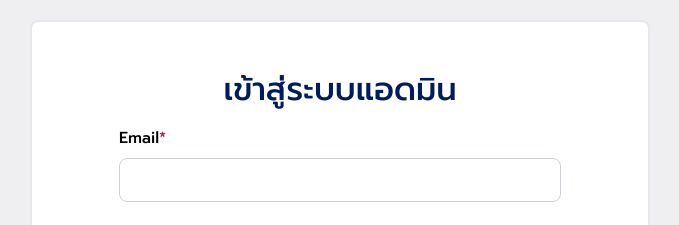
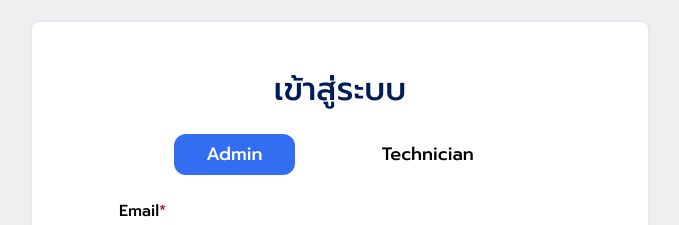
Before and after one commit to ploywutt/House-Service-Admin, a React (Vite) app: page / in a window 1280 px wide. Shown: the part 191-416 px from the top of the page, without its empty margins (300-979 px from the left). Built offline with nearby package versions, Linux system fonts and the light colour scheme; no server answers.

Commit message:
add: feature login admin and technician

```diff
--- a/src/hooks/useLogin.tsx
+++ b/src/hooks/useLogin.tsx
@@ -10,27 +10,45 @@ function useLogin() {
   const [isValid, setIsValid] = useState<boolean>(false);
   const [loading, setLoading] = useState<boolean>(false);
   const [isHaveEmail, setIsHaveEmail] = useState<boolean>(true)
+  const [role, SetRole] = useState<string>('Admin')
   const { setSession }: any = useProduct();
   const navigate = useNavigate();
 
   const handleSubmit = async (event: any) => {
     event.preventDefault();
+    if (role === 'Admin') {
       setLoading(true);
       try {
-      const result = await axios.get(`http://localhost:4000/v1/admin/login?email=${email}`)
+        const result = await axios.get(`http://localhost:4000/v1/admin/login?email=${email}&role=${role}`)
         if (result) {
           setIsHaveEmail(true)
           console.log(result)
-        login();
+          login('categories');
         }
       } catch (error) {
         setIsHaveEmail(false)
         console.error(error)
       }
       setLoading(false);
+
+    } else if (role === 'Technician') {
+      setLoading(true);
+      try {
+        const result = await axios.get(`http://localhost:4000/v1/admin/login?email=${email}&role=${role}`)
+        if (result) {
+          setIsHaveEmail(true)
+          console.log(result)
+          login('employee');
+        }
+      } catch (error) {
+        setIsHaveEmail(false)
+        console.error(error)
+      }
+      setLoading(false);
+    }
   };
 
-  async function login() {
+  async function login(path: string) {
     try {
       const { data, error } = await supabase.auth.signInWithPassword({
         email: email,
@@ -43,7 +61,7 @@ function useLogin() {
         localStorage.setItem('refresh', data.session.refresh_token);
         const isAuthenticated = Boolean(localStorage.getItem("session"));
         setSession(isAuthenticated)
-        navigate("/employee");
+        navigate(`/${path}`);
       } else {
         setIsValid(false);
         console.error(error);
@@ -64,6 +82,7 @@ function useLogin() {
     setIsValid,
     setIsHaveEmail,
     isHaveEmail,
+    role, SetRole,
   };
 }
 
--- a/src/pages/Login.tsx
+++ b/src/pages/Login.tsx
@@ -2,7 +2,7 @@ import { Button } from "@/components/ui/button";
 import { Label } from "@radix-ui/react-label";
 import { Input } from "@/components/ui/input";
 import { Loader2 } from "lucide-react";
-import { useEffect } from 'react'
+import { useEffect, useState } from 'react'
 
 import house from "../assets/house.png";
 import error from "../assets/error_icon.png";
@@ -20,8 +20,20 @@ function Login() {
     loading,
     setIsValid,
     setIsHaveEmail,
-    isHaveEmail
+    isHaveEmail,
+    role, SetRole
   } = useLogin();
+
+  const selected = "rounded-xl bg-blue-600 py-1.5 px-8 text-white"
+
+  function handleClick(role: string) {
+    if (role === 'Admin') {
+      SetRole('Admin')
+    } else {
+      SetRole("Technician")
+    }
+    console.log("Role: ", role)
+  }
 
   useEffect(() => {
     setIsHaveEmail(true)
@@ -36,8 +48,22 @@ function Login() {
       </div>
       <div className="max-w-[620px] mx-auto pt-12 pb-24 px-[87px] border-2 bottom-2 rounded-lg bg-white">
         <h1 className="text-[32px] font-medium text-blue-950 text-center mb-4">
-          เข้าสู่ระบบแอดมิน
+          เข้าสู่ระบบ
         </h1>
+        <div className="flex justify-evenly my-6 text-lg font-semibold">
+          <h4
+            className={`duration-300 hover:rounded-xl hover:bg-blue-600 py-1.5 px-8 hover:text-white hover:cursor-pointer ${role === "Admin" && selected}`}
+            onClick={() => { handleClick('Admin') }}
+          >
+            Admin
+          </h4>
+          <h4
+            className={`duration-300 hover:rounded-xl hover:bg-blue-600 py-1.5 px-8 hover:text-white hover:cursor-pointer ${role === "Technician" && selected}`}
+            onClick={() => { handleClick('Technician') }}
+          >
+            Technician
+          </h4>
+        </div>
         <form className="text-base font-medium" onSubmit={handleSubmit}>
           <div className="relative ">
             <Label htmlFor="email" className="block">
--- a/src/pages/PromotionDetail.tsx
+++ b/src/pages/PromotionDetail.tsx
@@ -11,7 +11,7 @@ function PromotionDetail() {
   const [trigger, setTrigger] = useState<boolean | null>(null)
 
   const {
-    currentPromotion, setCurrentPromotion
+    currentPromotion
   }: any = useProduct();
 
   const { getPromotionById } = usePromotion();
--- a/src/pages/ServiceDetail.tsx
+++ b/src/pages/ServiceDetail.tsx
@@ -10,10 +10,9 @@ function ServiceDetail() {
   const [trigger, setTrigger] = useState<boolean | null>(null)
 
   const {
-    loading, setLoading,
-    imagePath, setImagePath,
+    loading,
+    imagePath,
     newService,
-
   }: any = useProduct()
 
   const {
@@ -32,16 +31,11 @@ function ServiceDetail() {
 
   useEffect(() => {
     if (newService?.subServices) {
-      // ทำอะไรกับ newService.subServices เช่น map หรือแสดงข้อมูล
-      // console.log("แสดงส่วนย่อย", Array.isArray(newService.subServices));
       async function fectData() {
         await downloadFile()
       }
       fectData()
-
     }
-    // console.log("ค่าตั้งต้น ------", newService)
-    // console.log("เส่นทาง ----", imagePath)
   }, [newService])
 
 
--- a/src/pages/ServiceSearch.tsx
+++ b/src/pages/ServiceSearch.tsx
@@ -1,6 +1,6 @@
 import { useProduct } from '@/contexts/productsContext';
 import { useNavigate } from 'react-router-dom';
-import { useEffect } from 'react';
+import { useEffect, useState } from 'react';
 
 import Topbar_search from '@/components/Topbar/TopbarSearch';
 import { DragDropContext, Draggable, Droppable } from 'react-beautiful-dnd';
@@ -15,16 +15,14 @@ import useDateVal from '@/hooks/useDateVal';
 import useService from '@/hooks/useService';
 
 function ServiceSearch() {
-
-
+  const [trigger, setTrigger] = useState<boolean | null>(null)
   const navigate = useNavigate()
   const { getServices } = useService();
 
   const {
-    loading, setLoading,
+    loading,
     services, setServices,
-    searchService, setSearchService,
-
+    searchService,
   }: any = useProduct();
 
   const { formatDateTime } = useDateVal()
@@ -37,7 +35,7 @@ function ServiceSearch() {
     tempCategory.splice(result.destination.index, 0, selectedRow)
     setServices(tempCategory)
     console.log(result)
-    // ทำสิ่งที่คุณต้องการด้วยข้อมูลใหม่ที่จัดเรียงใหม่ในตัวแปร items
+    // ทำสิ่งที่ต้องการด้วยข้อมูลใหม่ที่จัดเรียงใหม่ในตัวแปร items
     // เช่นอัปเดตสถานะในฐานข้อมูลหรือส่งคำขอ API
   }
 
@@ -47,7 +45,7 @@ function ServiceSearch() {
 
 	return (
     <div className="w-full">
-      <Topbar_search title='บริการ' path="/services/add" />
+      <Topbar_search title='บริการ' path="/services/add" trigger={trigger} setTrigger={setTrigger} />
       {loading ? <h1>Loading ...</h1> : null}
       <div className="mx-auto w-[90%] max-w-[1440px] my-10 border rounded-lg">
         <DragDropContext onDragEnd={(result) => handleDragEnd(result)}>
```
Also changed, not shown: src/components/ServiceInput/ImageInput.tsx (+0 -19 lines), src/pages/PromotionSearch.tsx (+3 -95 lines), src/pages/ServiceEdit.tsx (+2 -40 lines). Lines whose indentation alone changed are shown as unchanged.
